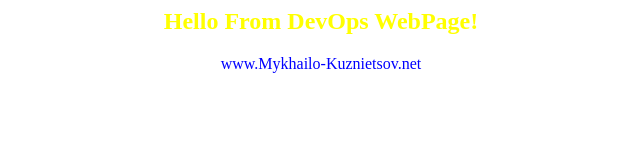
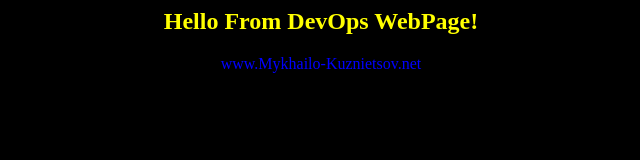
Before and after one commit to Ekimkuznetsov/ci-cd, a plain HTML site: page index.html in a window 1280 px wide. Shown: the whole page, without its empty margins (319-959 px from the left). Drawn offline with Linux system fonts and the light colour scheme.

Commit message:
Index.html color cange black

```diff
--- a/index.html
+++ b/index.html
@@ -1,5 +1,5 @@
 <html>
-<body bground=gray>
+<body bgcolor=black>
 <center>
 <h2><font color=yellow>Hello From DevOps WebPage!</font></h2>
 <font color=blue>www.Mykhailo-Kuznietsov.net</font>
```
